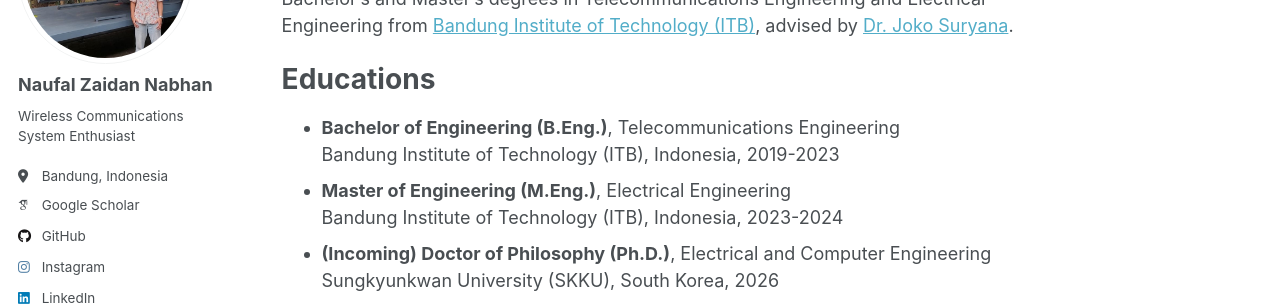
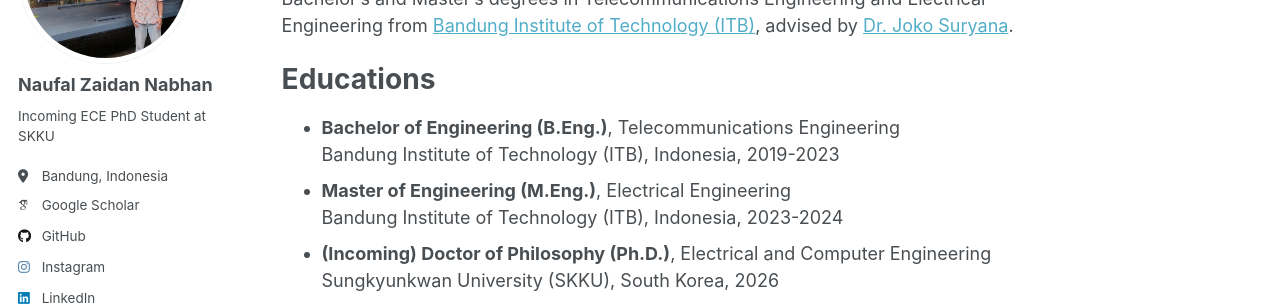
Before and after one commit to naufalzn/naufalzn.github.io, a Jekyll site: the page built from _pages/about.md, in a window 1280 px wide. Shown: the part 210-516 px from the top of the page. Built offline with Jekyll 4.4.1, drawn with Linux system fonts in a browser that asks for light colours; some web fonts are replaced.

Commit message:
Update _config.yml

```diff
--- a/_config.yml
+++ b/_config.yml
@@ -12,7 +12,7 @@ site_theme               : "default"
 title                    : "Naufal Zaidan Nabhan"
 title_separator          : "-"
 name                     : &name "Naufal Zaidan Nabhan"
-description              : &description "Wireless Communication Systems Enthusiast"
+description              : &description "Incoming ECE PhD Student at SKKU"
 url                      : https://naufalzn.github.io # the base hostname & protocol for your site e.g. "https://[your GitHub username].github.io"
 baseurl                  : "" # the subpath of your site, e.g. "/blog"
 repository               : "naufalzn/naufalzn.github.io"
@@ -25,7 +25,7 @@ author:
   avatar           : "WhatsApp Image 2025-04-18 at 09.39.29.jpeg"
   name             : "Naufal Zaidan Nabhan"
   pronouns         : # example: "she/her"
-  bio              : "Wireless Communications System Enthusiast"
+  bio              : "Incoming ECE PhD Student at SKKU"
   location         : "Bandung, Indonesia"
   #employer         : "Bandung Institute of Technology (ITB)"
   uri              : # URL
```
